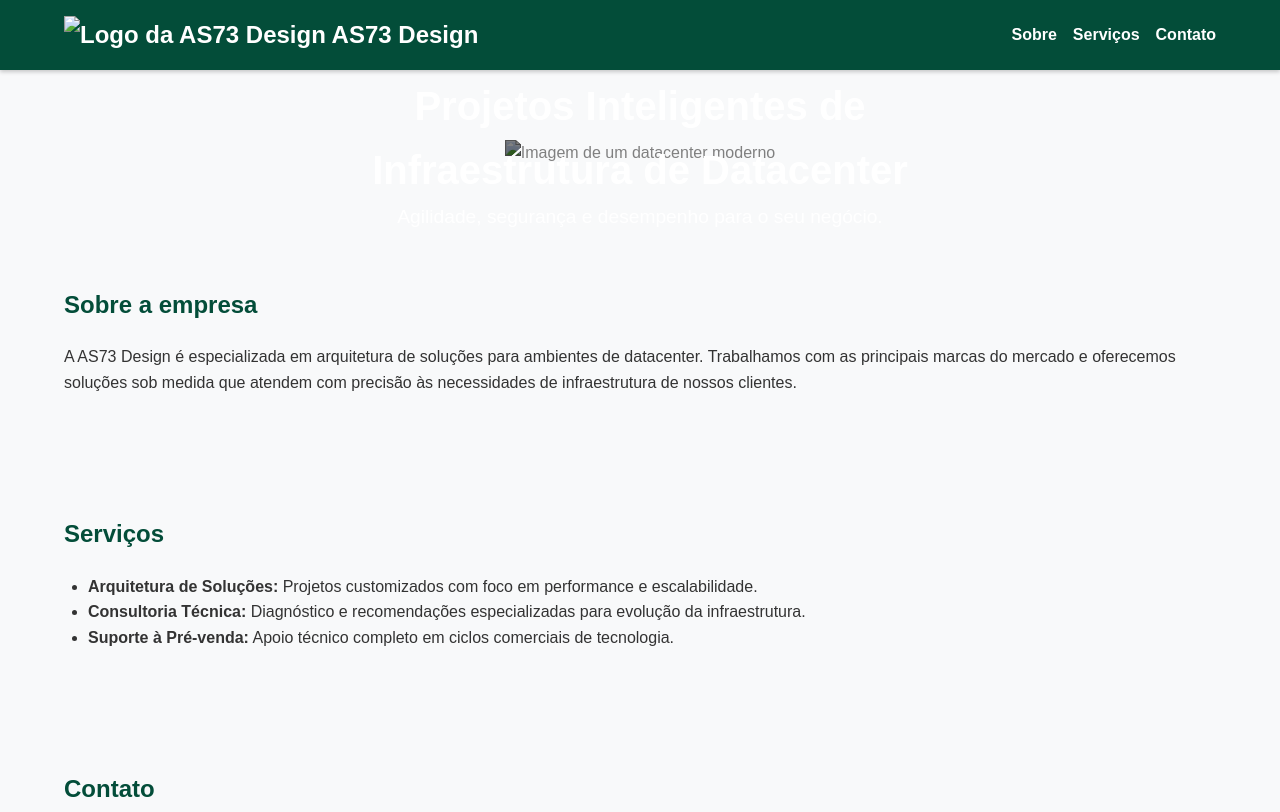
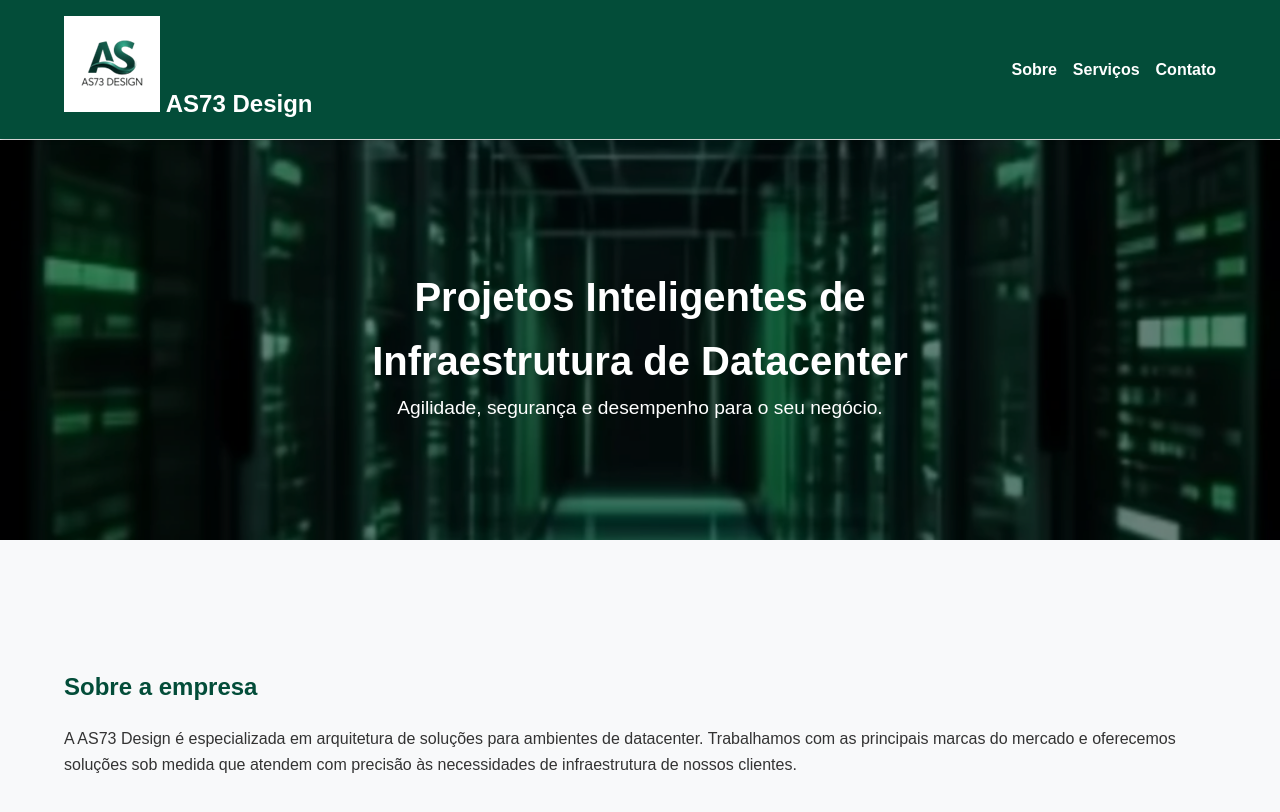
Before and after one commit to as73design/as73design, a plain HTML site: page index.html in a window 1280 px wide. Shown: the top 812 px of the page. Drawn offline with Linux system fonts and the light colour scheme.

Commit message:
Add files via upload

```diff
--- a/index.html
+++ b/index.html
@@ -10,7 +10,7 @@
   <header>
     <div class="container">
       <div class="logo">
-  <img src="images/logo.png" alt="Logo da AS73 Design" />
+  <img src="/logo.png" alt="Logo da AS73 Design" />
   <span>AS73 Design</span>
 </div>
       <nav>
@@ -24,7 +24,7 @@
   </header>
 
   <section class="hero">
-    <img src="images/hero-placeholder.png" alt="Imagem de um datacenter moderno" />
+    <img src="/hero-placeholder.png" alt="Imagem de um datacenter moderno" />
     <div class="hero-text">
       <h1>Projetos Inteligentes de Infraestrutura de Datacenter</h1>
       <p>Agilidade, segurança e desempenho para o seu negócio.</p>
```
Also changed, not shown: hero-placeholder.png (added), logo.png (added).
